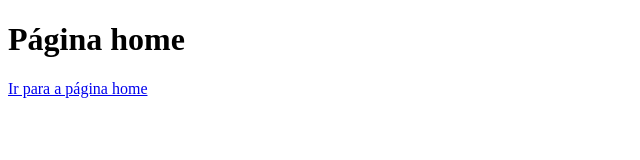
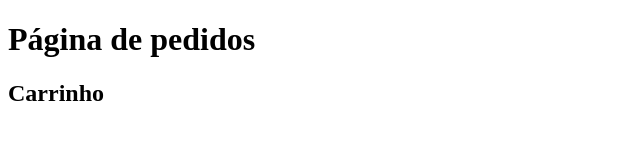
Before and after one commit to fernandavsales/aulateste, a plain HTML site: page pedidos.html in a window 1280 px wide. Shown: the whole page, without its empty margins (0-640 px from the left). Drawn offline with Linux system fonts and the light colour scheme.

Commit message:
(V) Carrinho criado

```diff
--- a/pedidos.html
+++ b/pedidos.html
@@ -7,7 +7,7 @@
     <title>Document</title>
 </head>
 <body>
-    <h1>Página home</h1>
-    <a href="index.html">Ir para a página home</a>
+    <h1>Página de pedidos</h1>
+    <h2>Carrinho</h2>
 </body>
 </html>
```
